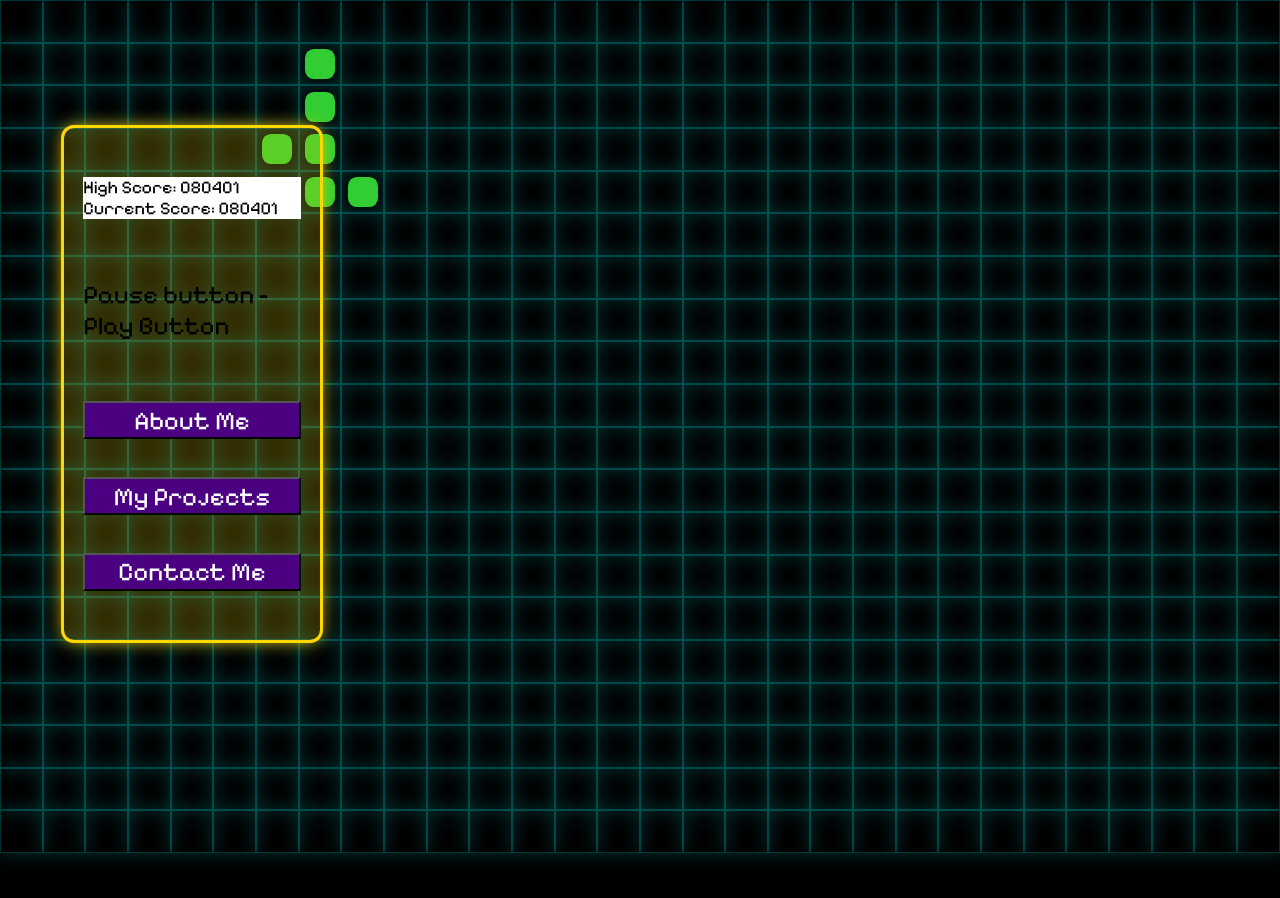
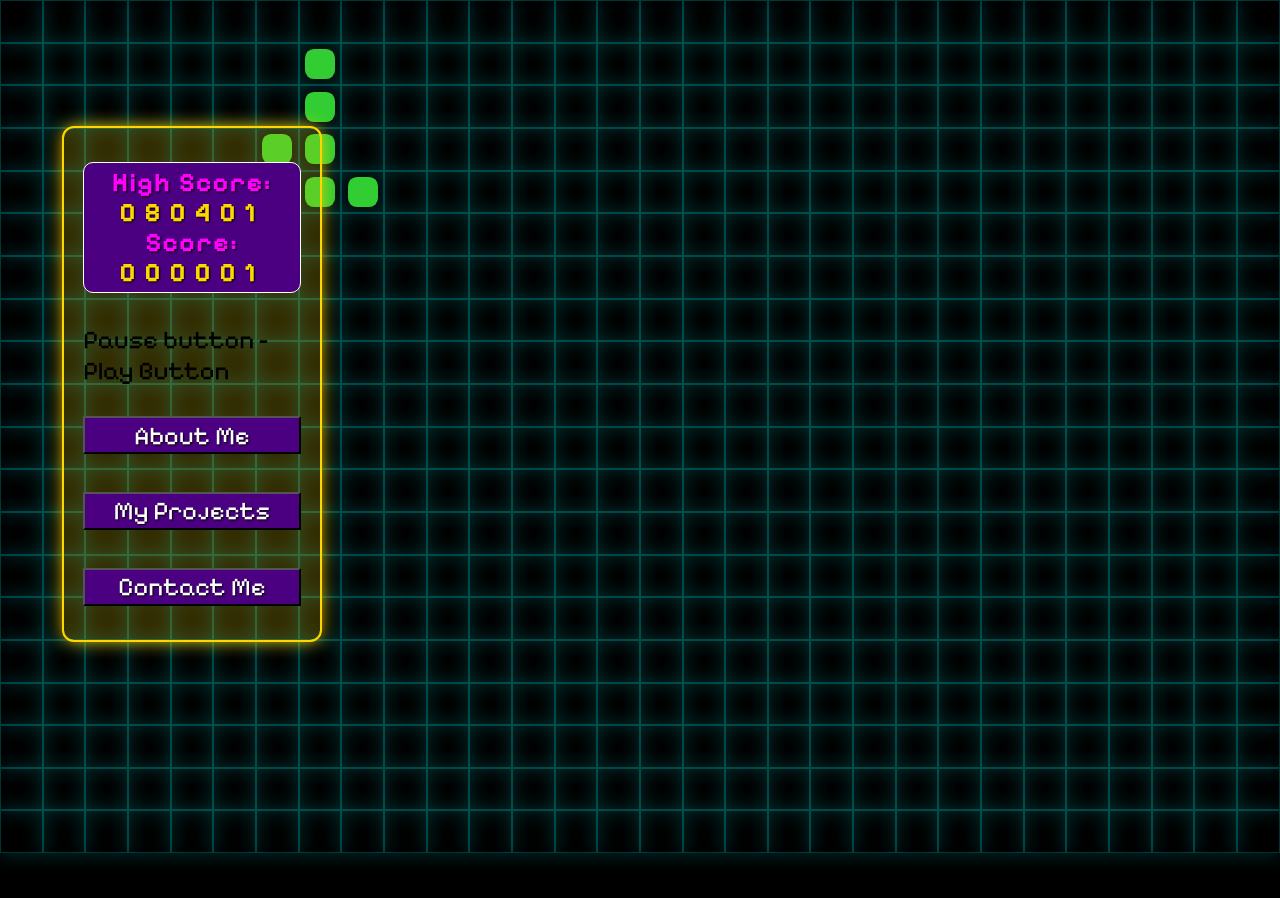
Before and after one commit to yoongi3/jhong, a React (Vite) app: page / in a window 1280 px wide. Shown: the top 898 px of the page. Built offline with nearby package versions, Linux system fonts and the light colour scheme.

Commit message:
panel text elements & styling

```diff
--- a/src/ControlPanel/ControlPanel.tsx
+++ b/src/ControlPanel/ControlPanel.tsx
@@ -1,15 +1,22 @@
 import Button from "../Reusable/Button/Button";
 import { ButtonVariants } from "../Reusable/Button/ButtonVariants";
-import { StyledControlPanel, ContentButtonContainer } from "./ControlPanelStyles";
+import { StyledControlPanel, ContentButtonContainer, ScoreContainer, ScoreText, ScoreLabel, ScoreNumber } from "./ControlPanelStyles";
 
 
 const ControlPanel = () => {
     return (
         <StyledControlPanel>
-            <div style={{backgroundColor: "white", width: "100%", fontSize: "70%"}}>
-                <div>High Score: 080401</div>
-                <div>Current Score: 080401</div>
-            </div>
+            <ScoreContainer>
+                <ScoreText>
+                    <ScoreLabel>High Score: </ScoreLabel>
+                    <ScoreNumber>080401</ScoreNumber>
+                </ScoreText>
+                <ScoreText>
+                    <ScoreLabel>Score: </ScoreLabel>
+                    <ScoreNumber>000001</ScoreNumber>
+                </ScoreText>
+            </ScoreContainer>
+
             <div> Pause button - Play Button </div>
             <ContentButtonContainer>
                 <Button variant={ButtonVariants.PANEL} onClick={() => console.log("About Me Button Clicked")}>About Me</Button>
--- a/src/ControlPanel/ControlPanelStyles.tsx
+++ b/src/ControlPanel/ControlPanelStyles.tsx
@@ -14,7 +14,7 @@ export const StyledControlPanel = styled.div`
     background-color: rgba(255, 215, 0, 0.2);
     border-radius: 10px;
     padding: 1.5vw;
-    outline: 0.3vw solid #FFD700;
+    outline: 0.2vw solid #FFD700;
     box-shadow: 0 0 18px 0 #FFD700;
     font-size: 2vw;
 
@@ -25,6 +25,40 @@ export const StyledControlPanel = styled.div`
         left: 35vw;
     }
 `
+export const ScoreContainer = styled.div`
+    display: flex;
+    flex-direction: column;
+    justify-content: center;
+    align-items: center;
+    padding: 2%;
+    background-color: #4B0082;
+    border-radius: 10px;
+    border: 0.15vw solid #FFFFFF;
+    width: 100%;
+`;
+
+export const ScoreText = styled.div`
+    text-align: center;
+    display: flex;
+    flex-direction: column; /* Stack items vertically */
+    align-items: center;
+    font-size: 99%;
+`;
+export const ScoreLabel = styled.span`
+    color: #FF00FF;
+    text-shadow: 1px 1px 2px #000000;
+    font-weight: bold;
+    letter-spacing: 0.1em;
+`;
+
+export const ScoreNumber = styled.span`
+    color: #FFD700;
+    font-weight: bold;
+    letter-spacing: 0.4em;
+    border-radius: 10px;
+    text-shadow: 1px 1px 2px #000000;
+`;
+
 export const ContentButtonContainer = styled.div`
     display: flex;
     flex-direction: column;
--- a/src/Reusable/Button/ButtonStyles.tsx
+++ b/src/Reusable/Button/ButtonStyles.tsx
@@ -5,6 +5,7 @@ export const PanelButton = styled.button`
     height: 20%;
     background-color: #4B0082;
     color: white;
+    text-shadow: 1px 1px 2px #000000;
     font-size: 2vw;
 `;
 
```
